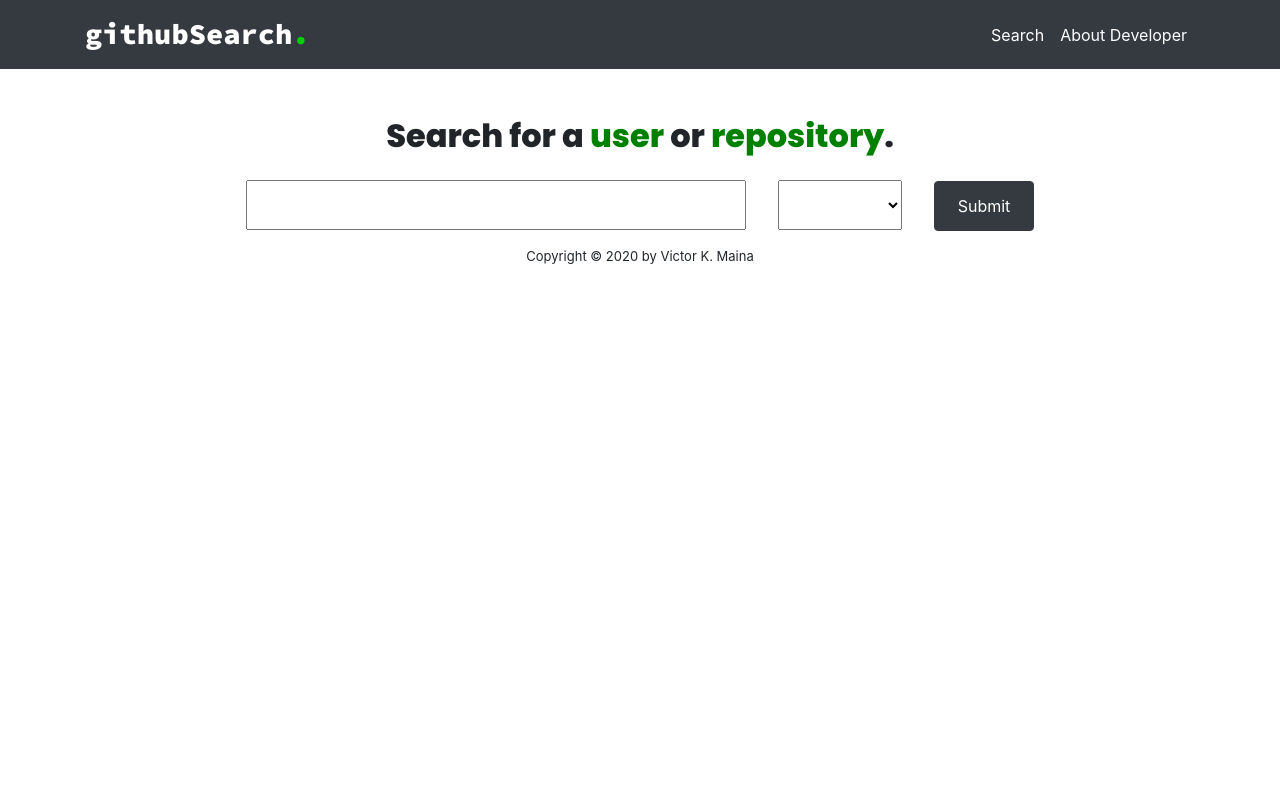
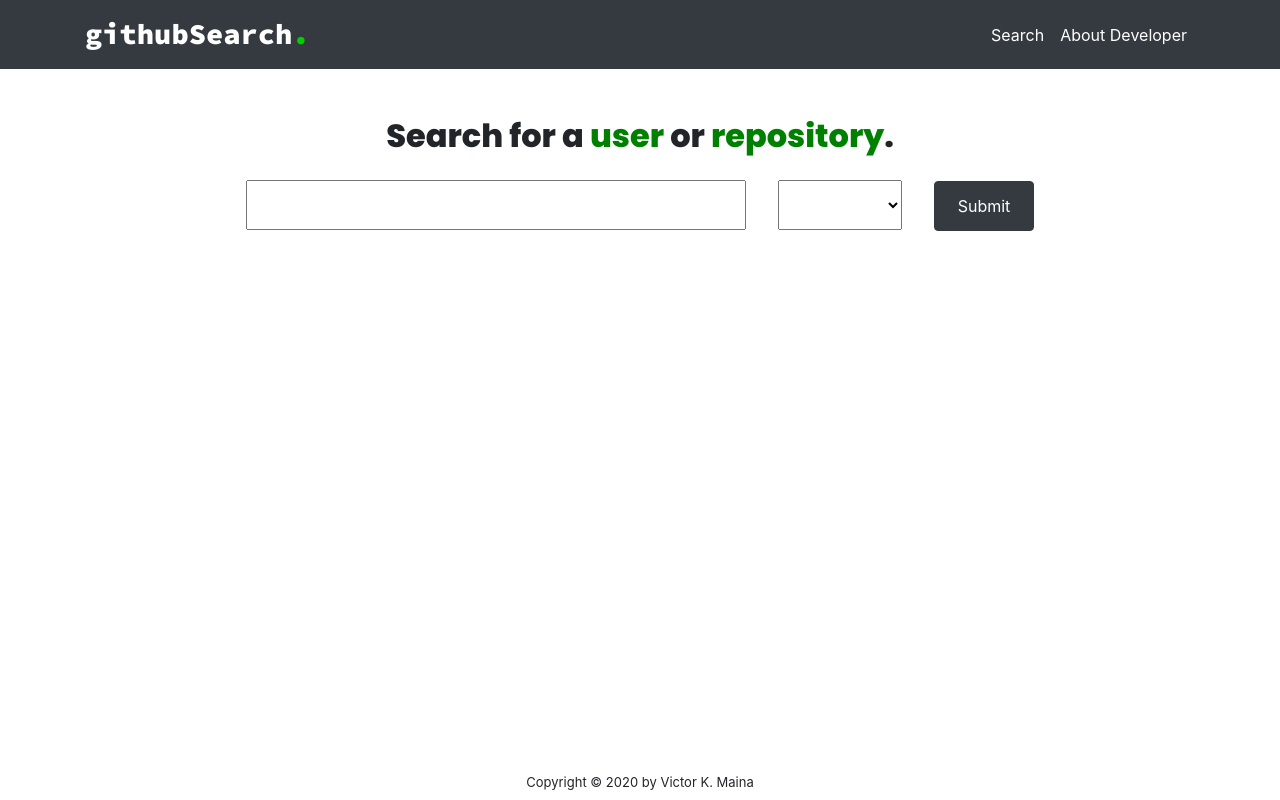
Before and after one commit to VictorKMaina/github-search, an Angular app: page /search in a window 1280 px wide. Built offline with nearby package versions, Linux system fonts and the light colour scheme.

Commit message:
change footer styling

```diff
--- a/src/app/app.component.html
+++ b/src/app/app.component.html
@@ -1,3 +1,3 @@
 <app-navbar></app-navbar>
 <router-outlet></router-outlet>
-<app-footer style="bottom: 0;"></app-footer>
+<app-footer style="position: fixed; bottom: 0px; margin: 0; width: 100%;"></app-footer>
--- a/src/app/components/footer/footer.component.html
+++ b/src/app/components/footer/footer.component.html
@@ -1 +1 @@
-<p>Copyright © 2020 by Victor K. Maina</p>
+<p class="bg-white p-2 m-0">Copyright © 2020 by Victor K. Maina</p>
```
